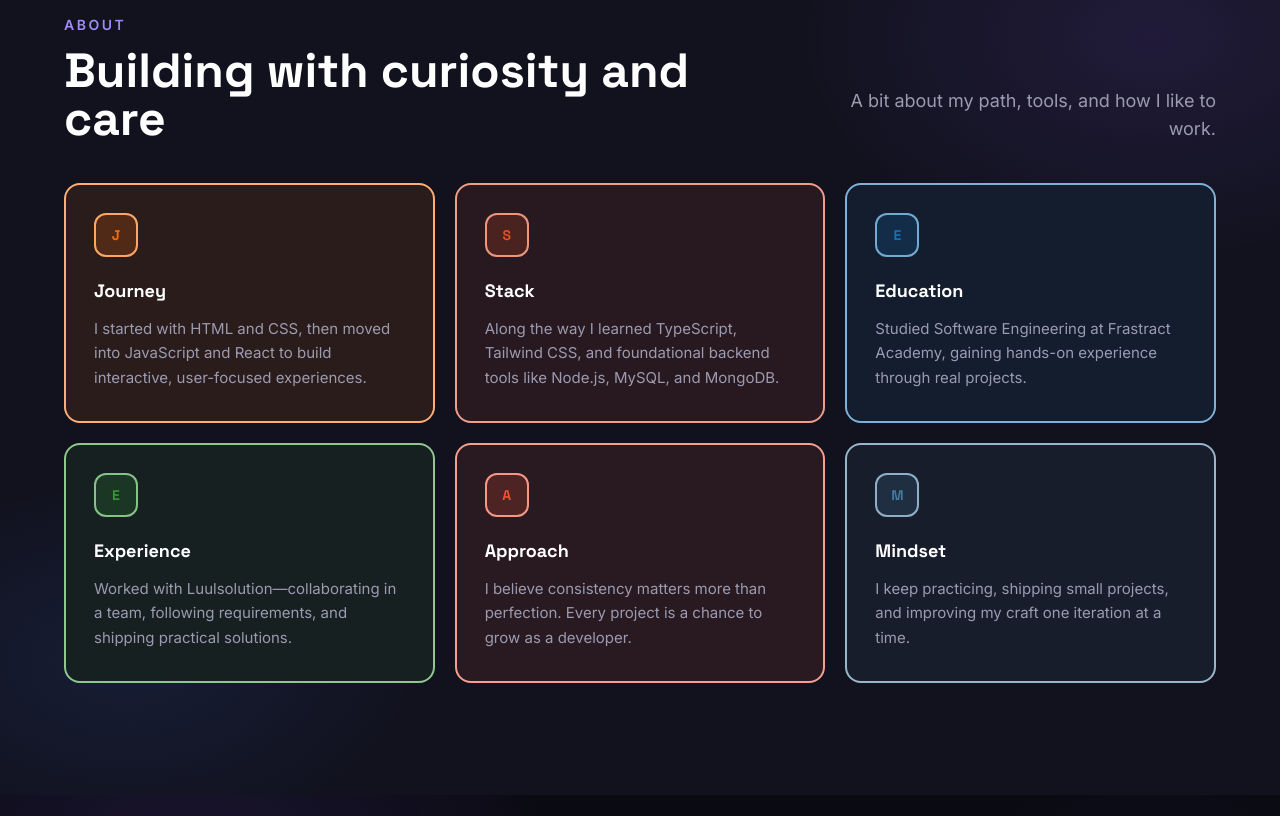
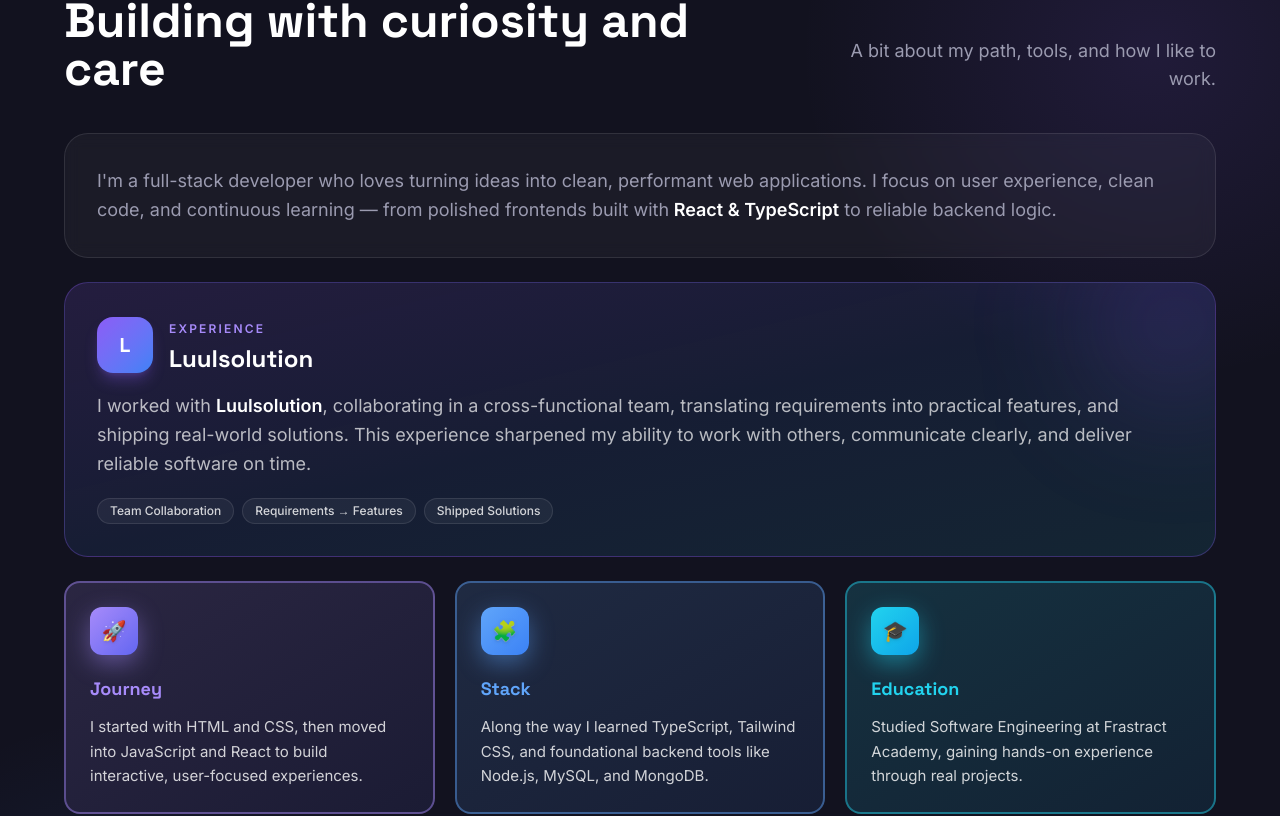
Before and after one commit to Fardosa-abdirahman/my-frontend-portfolio, a React (Vite) app: page / in a window 1280 px wide. Shown: the part 947-1763 px from the top of the page. Built offline with nearby package versions, Linux system fonts and the light colour scheme.

Commit message:
chore: remove LICENSE

```diff
--- a/src/data/projects.ts
+++ b/src/data/projects.ts
@@ -31,7 +31,7 @@ export const projects: Project[] = [
       "https://images.unsplash.com/photo-1488646953014-85cb44e25828?w=800&q=80",
     githubUrl: "https://github.com/Fardosa-abdirahman/Visa-App-Project",
   },
-  {
+{
     id: "my-frontend-portfolio",
     name: "Frontend Portfolio",
     description:
@@ -42,24 +42,4 @@ export const projects: Project[] = [
     liveUrl: "/",
     githubUrl: "https://github.com/Fardosa-abdirahman/my-frontend-portfolio",
   },
-  {
-    id: "typescript-projects",
-    name: "TypeScript Projects",
-    description:
-      "A collection of TypeScript practice projects exploring types, interfaces, and modern JS patterns.",
-    stack: ["TypeScript"],
-    image:
-      "https://images.unsplash.com/photo-1516116216624-53e697fedbea?w=800&q=80",
-    githubUrl: "https://github.com/Fardosa-abdirahman/TypeScript-Projects",
-  },
-  {
-    id: "mysql-projects",
-    name: "MySQL Projects",
-    description:
-      "Database practice work covering schema design, queries, and structured data management with MySQL.",
-    stack: ["MySQL", "SQL"],
-    image:
-      "https://images.unsplash.com/photo-1544383835-bda2bc66a55d?w=800&q=80",
-    githubUrl: "https://github.com/Fardosa-abdirahman/MySql_Projects",
-  },
 ];
--- a/src/sections/AboutSection.tsx
+++ b/src/sections/AboutSection.tsx
@@ -8,32 +8,37 @@ import {
 const aboutBoxes = [
   {
     label: "Journey",
-    color: "#FF6B00",
+    color: "#A78BFA",
+    color2: "#6366F1",
+    icon: "🚀",
     text: "I started with HTML and CSS, then moved into JavaScript and React to build interactive, user-focused experiences.",
   },
   {
     label: "Stack",
-    color: "#E34F26",
+    color: "#60A5FA",
+    color2: "#3B82F6",
+    icon: "🧩",
     text: "Along the way I learned TypeScript, Tailwind CSS, and foundational backend tools like Node.js, MySQL, and MongoDB.",
   },
   {
     label: "Education",
-    color: "#1572B6",
+    color: "#22D3EE",
+    color2: "#0EA5E9",
+    icon: "🎓",
     text: "Studied Software Engineering at Frastract Academy, gaining hands-on experience through real projects.",
   },
   {
-    label: "Experience",
-    color: "#339933",
-    text: "Worked with Luulsolution—collaborating in a team, following requirements, and shipping practical solutions.",
-  },
-  {
     label: "Approach",
-    color: "#F05032",
+    color: "#C084FC",
+    color2: "#A855F7",
+    icon: "🎯",
     text: "I believe consistency matters more than perfection. Every project is a chance to grow as a developer.",
   },
   {
     label: "Mindset",
-    color: "#4479A1",
+    color: "#818CF8",
+    color2: "#6366F1",
+    icon: "💡",
     text: "I keep practicing, shipping small projects, and improving my craft one iteration at a time.",
   },
 ];
@@ -52,39 +57,106 @@ export default function AboutSection() {
         align="split"
       />
 
-      <ScrollStagger className="mt-10 grid grid-cols-1 gap-5 sm:grid-cols-2 lg:grid-cols-3">
+      {/* Intro card */}
+      <ScrollReveal>
+        <div className="mt-10 rounded-3xl border border-white/10 bg-white/[0.04] p-6 backdrop-blur-sm md:p-8">
+          <p className="text-base leading-relaxed text-muted md:text-lg">
+            I&apos;m a full-stack developer who loves turning ideas into clean,
+            performant web applications. I focus on user experience, clean
+            code, and continuous learning — from polished frontends built with
+            <span className="font-semibold text-white"> React &amp; TypeScript</span>{" "}
+            to reliable backend logic.
+          </p>
+        </div>
+      </ScrollReveal>
+
+      {/* Highlighted Luulsolution experience card */}
+      <ScrollReveal className="mt-6">
+        <div className="group relative overflow-hidden rounded-3xl border border-accent/30 bg-gradient-to-br from-accent/15 via-accent-blue/10 to-accent-cyan/10 p-6 transition-all duration-300 hover:border-accent/50 md:p-8">
+          <div
+            aria-hidden
+            className="absolute -right-10 -top-10 h-40 w-40 rounded-full bg-accent/20 blur-3xl"
+          />
+          <div className="relative flex flex-col gap-4 sm:flex-row sm:items-center">
+            <div className="flex h-14 w-14 shrink-0 items-center justify-center rounded-2xl bg-gradient-to-br from-accent to-accent-blue font-display text-xl font-bold text-white shadow-lg shadow-accent/30">
+              L
+            </div>
+            <div>
+              <span className="text-xs font-semibold uppercase tracking-[0.18em] text-accent-glow">
+                Experience
+              </span>
+              <h3 className="mt-1 font-display text-2xl font-bold text-white">
+                Luulsolution
+              </h3>
+            </div>
+          </div>
+          <p className="relative mt-4 text-base leading-relaxed text-white/70 md:text-lg">
+            I worked with{" "}
+            <span className="font-semibold text-white">Luulsolution</span>,
+            collaborating in a cross-functional team, translating requirements
+            into practical features, and shipping real-world solutions. This
+            experience sharpened my ability to work with others, communicate
+            clearly, and deliver reliable software on time.
+          </p>
+          <div className="relative mt-5 flex flex-wrap gap-2">
+            {["Team Collaboration", "Requirements → Features", "Shipped Solutions"].map(
+              (tag) => (
+                <span
+                  key={tag}
+                  className="rounded-full border border-white/10 bg-white/[0.05] px-3 py-1 text-xs font-medium text-white/80"
+                >
+                  {tag}
+                </span>
+              )
+            )}
+          </div>
+        </div>
+      </ScrollReveal>
+
+{/* About boxes */}
+      <ScrollStagger className="mt-6 grid grid-cols-1 gap-5 sm:grid-cols-2 lg:grid-cols-3">
         {aboutBoxes.map((box) => (
           <ScrollReveal key={box.label}>
             <article
-              className="group flex h-full min-h-[220px] flex-col rounded-2xl border-2 p-6 transition-all duration-300 hover:-translate-y-1 sm:min-h-[240px] sm:p-7"
+              className="group relative flex h-full min-h-[200px] flex-col overflow-hidden rounded-2xl border-2 p-6 transition-all duration-300 hover:-translate-y-1.5 hover:shadow-2xl sm:min-h-[220px]"
               style={{
                 ["--box-color" as string]: box.color,
-                borderColor: "color-mix(in srgb, var(--box-color) 55%, white)",
-                backgroundColor:
-                  "color-mix(in srgb, var(--box-color) 10%, #13131f)",
+                ["--box-color2" as string]: box.color2,
+                borderColor:
+                  "color-mix(in srgb, var(--box-color) 45%, transparent)",
+                background:
+                  "linear-gradient(150deg, color-mix(in srgb, var(--box-color) 16%, #13131f), color-mix(in srgb, var(--box-color2) 10%, #13131f))",
               }}
             >
+              {/* hover glow */}
               <div
-                className="mb-5 flex h-11 w-11 items-center justify-center rounded-xl border-2 transition-transform duration-300 group-hover:scale-105"
+                aria-hidden
+                className="pointer-events-none absolute inset-0 opacity-0 transition-opacity duration-300 group-hover:opacity-100"
                 style={{
-                  borderColor: "color-mix(in srgb, var(--box-color) 60%, white)",
-                  backgroundColor:
-                    "color-mix(in srgb, var(--box-color) 18%, transparent)",
-                  color: "var(--box-color)",
+                  background:
+                    "radial-gradient(circle at 50% 0%, color-mix(in srgb, var(--box-color) 30%, transparent), transparent 70%)",
+                }}
+              />
+
+              {/* icon badge */}
+              <div
+                className="relative mb-5 flex h-12 w-12 items-center justify-center rounded-xl text-xl transition-transform duration-300 group-hover:scale-110"
+                style={{
+                  background: `linear-gradient(135deg, var(--box-color), var(--box-color2))`,
+                  boxShadow: `0 8px 24px color-mix(in srgb, var(--box-color) 45%, transparent)`,
                 }}
               >
-                <span className="font-display text-sm font-bold">
-                  {box.label.charAt(0)}
-                </span>
+                <span className="drop-shadow">{box.icon}</span>
               </div>
 
               <h3
-                className="font-display text-lg font-bold text-white transition-colors duration-300 group-hover:text-[var(--box-color)]"
+                className="relative font-display text-lg font-bold text-white transition-colors duration-300"
+                style={{ color: "var(--box-color)" }}
               >
                 {box.label}
               </h3>
 
-              <p className="mt-3 flex-1 text-sm leading-relaxed text-muted sm:text-[15px]">
+              <p className="relative mt-3 flex-1 text-sm leading-relaxed text-white/80 sm:text-[15px]">
                 {box.text}
               </p>
             </article>
--- a/src/sections/HeroSection.tsx
+++ b/src/sections/HeroSection.tsx
@@ -111,15 +111,6 @@ function SocialCards() {
   );
 }
 
-function StatChip({ value, label }: { value: string; label: string }) {
-  return (
-    <div className="glass-card flex flex-col items-center rounded-2xl px-5 py-3 text-center">
-      <span className="font-display text-xl font-bold text-gradient">{value}</span>
-      <span className="mt-0.5 text-xs text-muted">{label}</span>
-    </div>
-  );
-}
-
 export default function HeroSection() {
   return (
     <section
@@ -187,19 +178,7 @@ export default function HeroSection() {
             </a>
           </div>
 
-          {/* Stat chips */}
-          <motion.div
-            className="mt-8 flex flex-wrap items-center justify-center gap-3 lg:justify-start"
-            initial={{ opacity: 0, y: 20 }}
-            animate={{ opacity: 1, y: 0 }}
-            transition={{ delay: 0.5, duration: 0.5, ease: easeOut }}
-          >
-            <StatChip value="6+" label="Projects" />
-            <StatChip value="5" label="Core Tech" />
-            <StatChip value="100%" label="Dedication" />
-          </motion.div>
-
-          {/* Social profile cards */}
+{/* Social profile cards */}
           <SocialCards />
         </motion.div>
 
```
Also changed, not shown: 1 other file (tests, documents, lock files or other folders).
